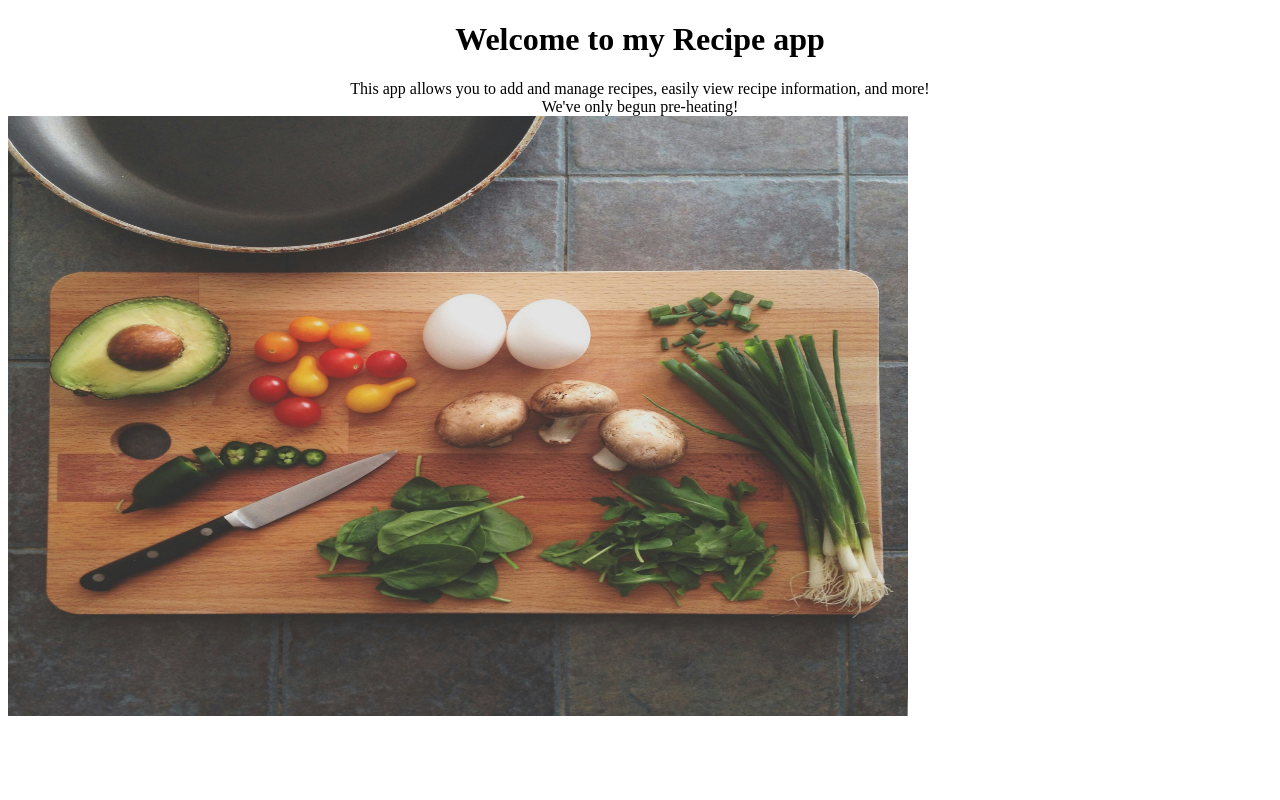
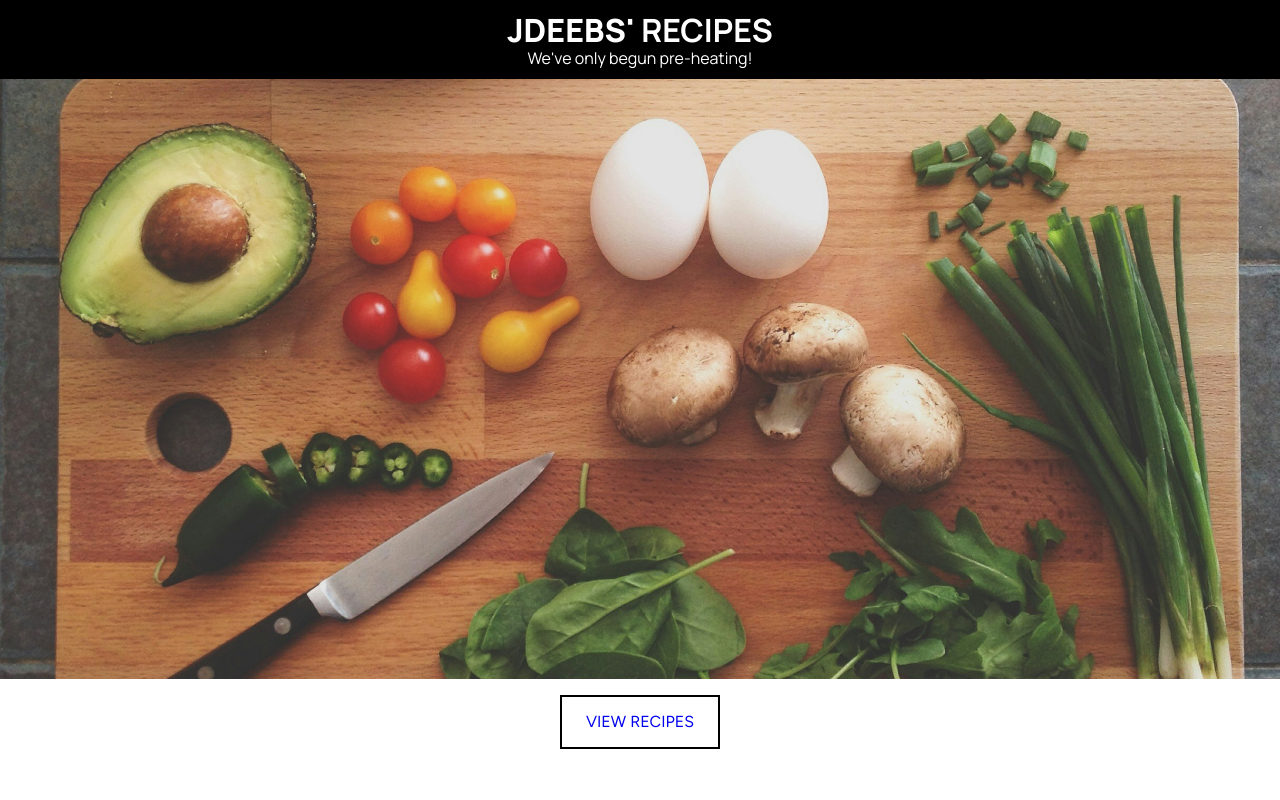
Before and after one commit to jdeebs/recipe-app, a Django app: page / in a window 1280 px wide. Run offline with Django 4.2, Linux system fonts and the light colour scheme.

Commit message:
Add and register recipe list template/url

```diff
--- a/src/recipes/static/recipes/css/styles.css
+++ b/src/recipes/static/recipes/css/styles.css
@@ -1,9 +1,55 @@
-h1,
-p {
-  text-align: center;
+:root {
+  /* Base spacing scale */
+  --spacing-xxs: 0.25rem; /* 4px */
+  --spacing-xs: 0.5rem;  /* 8px */
+  --spacing-sm: 0.75rem; /* 12px */
+  --spacing-md: 1rem;    /* 16px */
+  --spacing-lg: 1.5rem;  /* 24px */
+  --spacing-xl: 2rem;    /* 32px */
+  --spacing-xxl: 3rem;   /* 48px */
+  --spacing-xxxl: 4rem;  /* 64px */
 }
 
-p {
-    max-width: 600px;
-    margin: 0 auto;
+body {
+  font-family: "Manrope", serif;
 }
+
+h1, p {
+  margin: 0;
+}
+
+.header, .subheader {
+  color: white;
+}
+
+.site-header {
+  display: flex;
+  flex-direction: column;
+  align-items: center;
+  background-color: black;
+  padding: var(--spacing-sm) 0 var(--spacing-sm) 0;
+}
+
+.landing-image {
+  width: 100%;
+  height: auto;
+  max-height: 600px;
+  object-fit: cover;
+}
+
+.content {
+  margin-bottom: var(--spacing-sm);
+}
+
+.site-footer {
+  font-family: "Figtree", serif;
+  display: flex;
+  justify-content: center;
+  text-transform: uppercase;
+}
+
+.view-recipes-btn {
+  text-decoration: none;
+  padding: 16px 24px;
+  border: 2px solid black;
+}
--- a/src/recipes/templates/recipes/recipes_home.html
+++ b/src/recipes/templates/recipes/recipes_home.html
@@ -6,16 +6,30 @@
 <head>
     <meta charset="UTF-8">
     <meta name="viewport" content="width=device-width, initial-scale=1.0">
+    <link rel="preconnect" href="https://fonts.googleapis.com">
+    <link rel="preconnect" href="https://fonts.gstatic.com" crossorigin>
+    <link
+        href="https://fonts.googleapis.com/css2?family=Figtree:ital,wght@0,300..900;1,300..900&family=Manrope:wght@200..800&display=swap"
+        rel="stylesheet">
+    <link rel="stylesheet" href="https://unpkg.com/normalize.css">
     <link rel="stylesheet" href="{% static 'recipes/css/styles.css' %}">
     <title>Recipes</title>
 </head>
 
 <body>
-    <h1>Welcome to my Recipe app</h1>
-    <p>This app allows you to add and manage recipes, easily view recipe information, and more! We've only begun
-        pre-heating!</p>
-    <img src="{% static 'recipes/images/chopping_ingredients.jpg' %}" alt="Ingredients on cutting board" width="900"
-        height="600">
+    <div class="site-header">
+        <h1 class="header"><strong>JDEEBS'</strong> RECIPES</h1>
+        <p class="subheader">We've only begun pre-heating!</p>
+    </div>
+
+    <div class="content">
+        <img src="{% static 'recipes/images/chopping_ingredients.jpg' %}" alt="Ingredients on cutting board"
+            class="landing-image">
+    </div>
+
+    <div class="site-footer">
+        <a href="list/" class="view-recipes-btn">View Recipes</a>
+    </div>
 </body>
 
 </html>
--- a/src/recipes/urls.py
+++ b/src/recipes/urls.py
@@ -1,8 +1,9 @@
 from django.urls import path
-from .views import home
+from .views import home, RecipeListView
 
 app_name = 'recipes'
 
 urlpatterns = [
     path('', home),
+    path('list/', RecipeListView.as_view(), name='list')
 ]
--- a/src/recipes/views.py
+++ b/src/recipes/views.py
@@ -1,5 +1,11 @@
 from django.shortcuts import render
+from django.views.generic import ListView
+from .models import Recipe
 
 # Create your views here.
 def home(request):
     return render(request, 'recipes/recipes_home.html')
+
+class RecipeListView(ListView):
+    model = Recipe
+    template_name = 'recipes/recipe_details.html'
```
Also changed, not shown: src/recipes/templates/recipes/recipe_details.html (added, +35 -0 lines).
